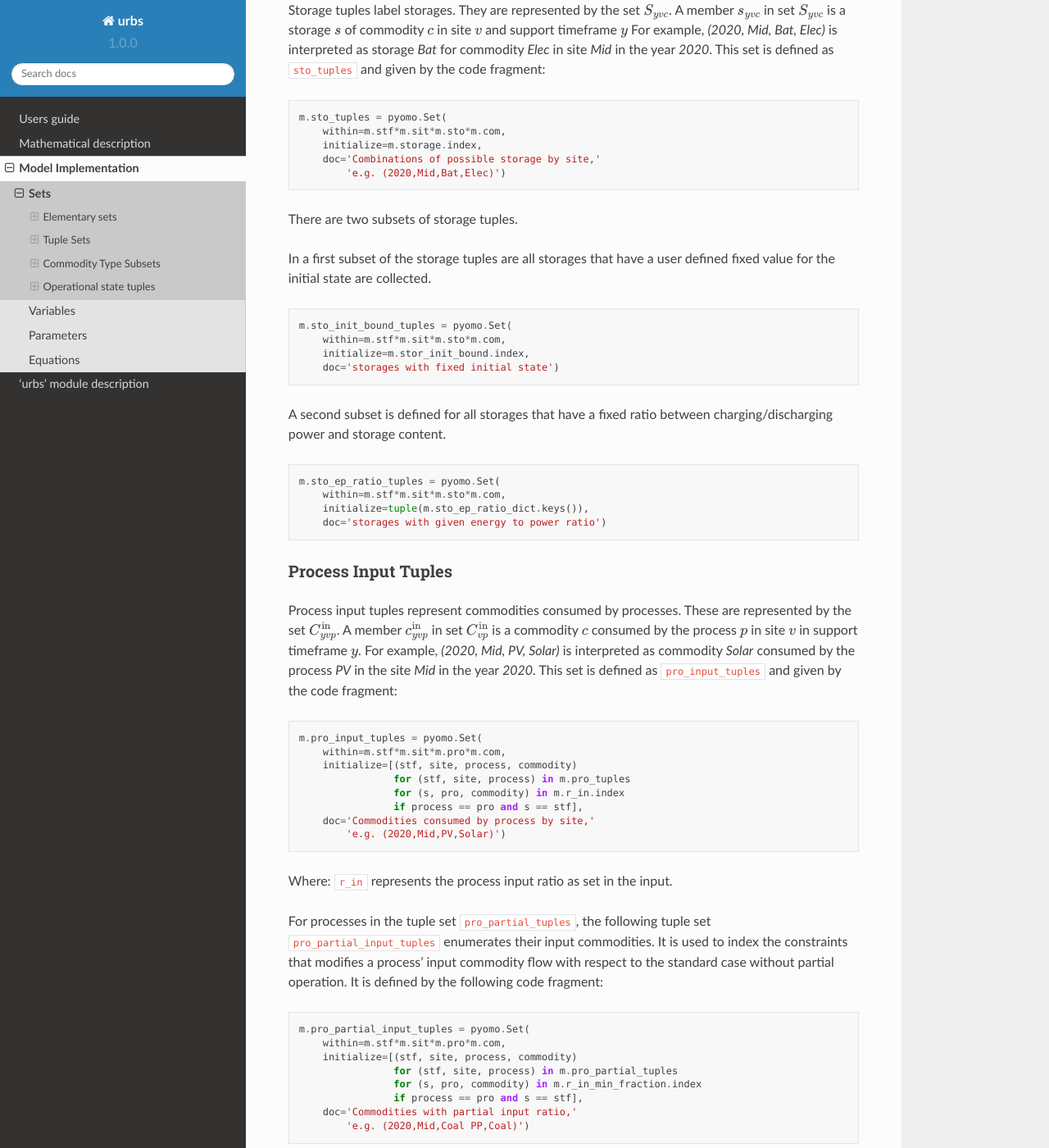
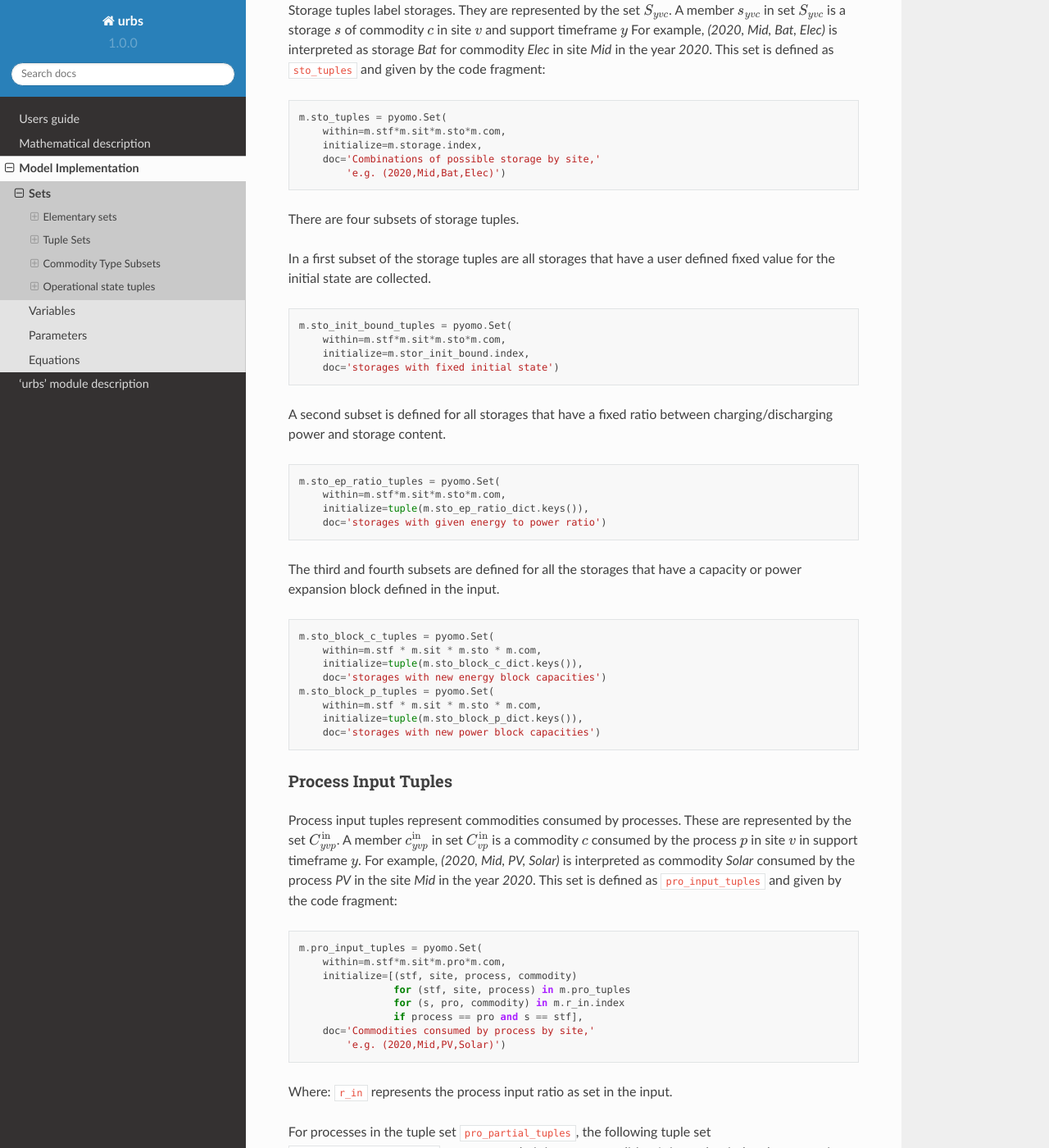
Before and after one commit to tum-ens/urbs, a Sphinx documentation site: the page built from doc/implementdoc/sets.rst, in a window 1280 px wide and 1400 px high, scrolled down 8893 px. Shown: the whole window at 82% size. Built offline with Sphinx 7.4.7 and the Read the Docs theme 2.0.0, drawn with Linux system fonts in a browser that asks for light colours.

Commit message:
Update sets.rst
Added capacity and power block tuples for storage with description

```diff
--- a/doc/implementdoc/sets.rst
+++ b/doc/implementdoc/sets.rst
@@ -500,7 +500,7 @@ and given by the code fragment:
         doc='Combinations of possible storage by site,'
             'e.g. (2020,Mid,Bat,Elec)')
 
-There are two subsets of storage tuples.
+There are four subsets of storage tuples.
 
 In a first subset of the storage tuples are all storages that have a user
 defined fixed value for the initial state are collected.
@@ -521,6 +521,20 @@ charging/discharging power and storage content.
         within=m.stf*m.sit*m.sto*m.com,
         initialize=tuple(m.sto_ep_ratio_dict.keys()),
         doc='storages with given energy to power ratio')
+
+The third and fourth subsets are defined for all the storages that have a
+capacity or power expansion block defined in the input.
+
+::
+
+    m.sto_block_c_tuples = pyomo.Set(
+        within=m.stf * m.sit * m.sto * m.com,
+        initialize=tuple(m.sto_block_c_dict.keys()),
+        doc='storages with new energy block capacities')
+    m.sto_block_p_tuples = pyomo.Set(
+        within=m.stf * m.sit * m.sto * m.com,
+        initialize=tuple(m.sto_block_p_dict.keys()),
+        doc='storages with new power block capacities')
 
 
 Process Input Tuples
```
